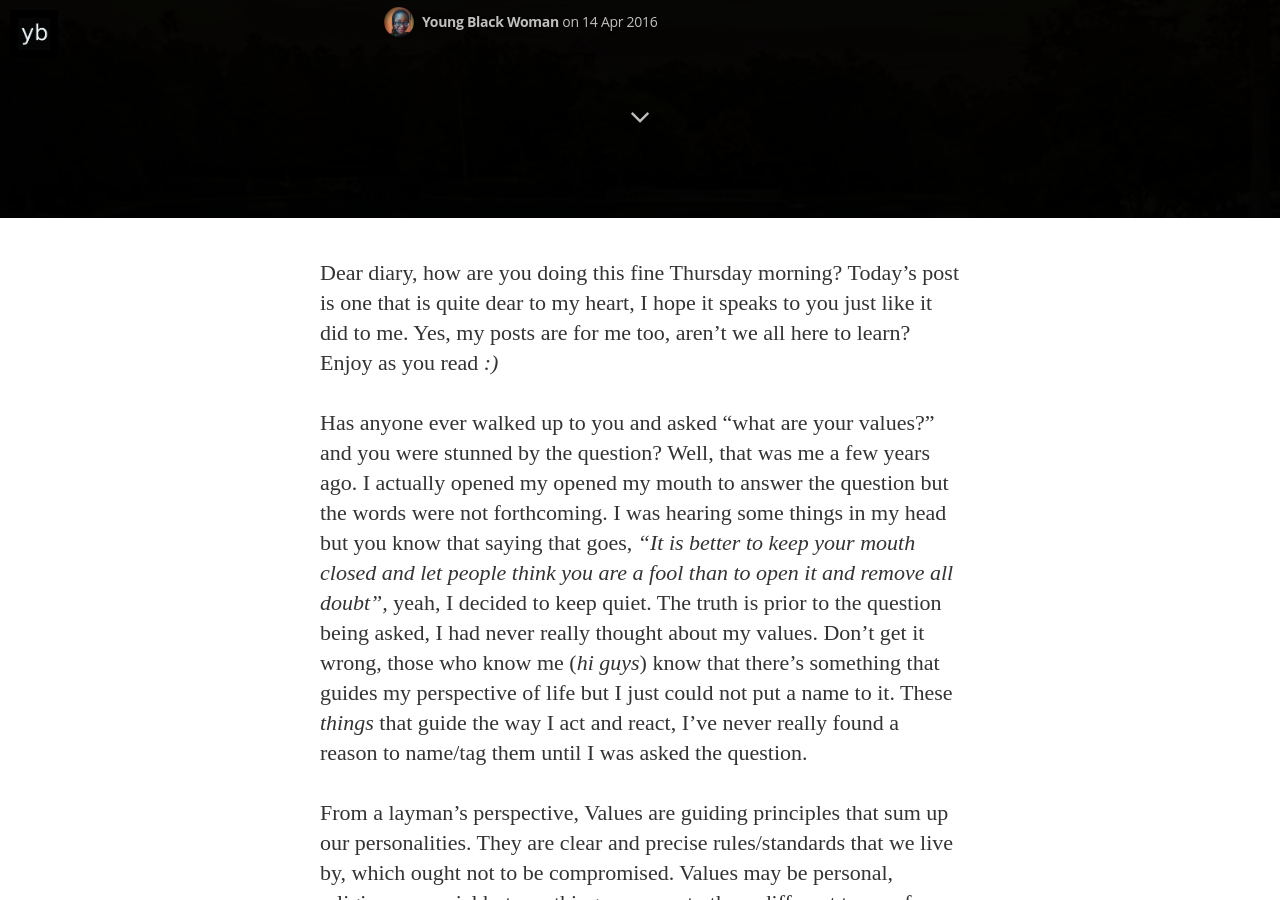
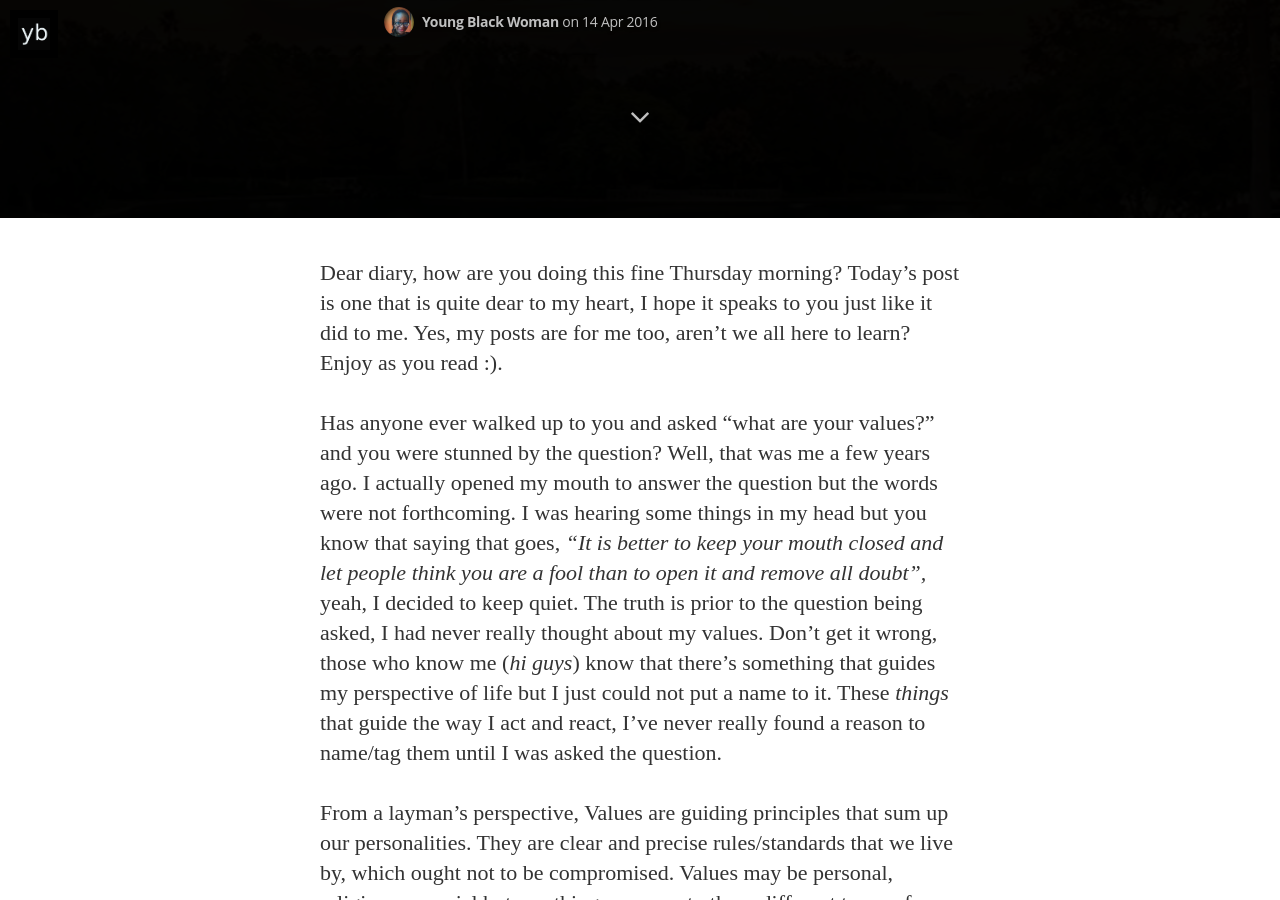
Before and after one commit to Youngblackwoman/youngblackwoman.github.io, a Jekyll site: the page built from _posts/2016-04-14-v-is-for-values.md, in a window 1280 px wide and 900 px high, scrolled down 682 px. Built offline with Jekyll 4.4.1, drawn with Linux system fonts in a browser that asks for light colours; nearby versions of some CDN libraries; some web fonts are replaced; comment, search, counter and statistics services are not loaded; a file with an impossible date is left out.

```diff
--- a/_posts/2016-04-14-v-is-for-values.md
+++ b/_posts/2016-04-14-v-is-for-values.md
@@ -6,9 +6,9 @@ author: Young Black Woman
 tags: Alphabetical_series
 image: "/assets/article_images/dr-chike-values.jpg"
 ---
-Dear diary, how are you doing this fine Thursday morning? Today's post is one that is quite dear to my heart, I hope it speaks to you just like it did to me. Yes, my posts are for me too, aren't we all here to learn? Enjoy as you read *:)*
+Dear diary, how are you doing this fine Thursday morning? Today's post is one that is quite dear to my heart, I hope it speaks to you just like it did to me. Yes, my posts are for me too, aren't we all here to learn? Enjoy as you read :).
 
-Has anyone ever walked up to you and asked "what are your values?" and you were stunned by the question? Well, that was me a few years ago. I actually opened my opened my mouth to answer the question but the words were not forthcoming. I was hearing some things in my head but you know that saying that goes, *"It is better to keep your mouth closed and let people think you are a fool than to open it and remove all doubt",* yeah, I decided to keep quiet. The truth is prior to the question being asked, I had never really thought about my values. Don't get it wrong, those who know me (*hi guys*) know that there's something that guides my perspective of life but I just could not put a name to it. These *things* that guide the way I act and react, I've never really found a reason to name/tag them until I was asked the question.
+Has anyone ever walked up to you and asked "what are your values?" and you were stunned by the question? Well, that was me a few years ago. I actually opened my mouth to answer the question but the words were not forthcoming. I was hearing some things in my head but you know that saying that goes, *"It is better to keep your mouth closed and let people think you are a fool than to open it and remove all doubt",* yeah, I decided to keep quiet. The truth is prior to the question being asked, I had never really thought about my values. Don't get it wrong, those who know me (*hi guys*) know that there's something that guides my perspective of life but I just could not put a name to it. These *things* that guide the way I act and react, I've never really found a reason to name/tag them until I was asked the question.
 
 From a layman's perspective, Values are guiding principles that sum up our personalities. They are clear and precise rules/standards that we live by, which  ought not to be compromised. Values may be personal, religious or social but one thing common to these different types of values is their primary aim, which is to guide an individual. Examples of these Values include: honesty, dignity, justice, friendship, diligence, self-respect, trust, wisdom, the list is endless.
 
```
Also changed, not shown: _posts/2015-12-25-U-is-for unity.md (added, +34 -0 lines).
